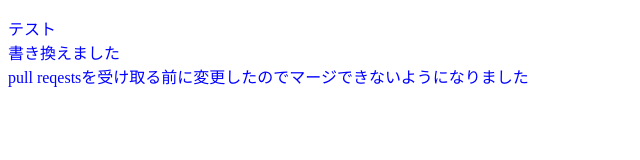
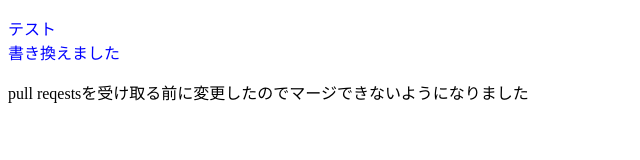
Before and after one commit to taratarako/20250512-git, a plain HTML site: page index.html in a window 1280 px wide. Shown: the whole page, without its empty margins (0-640 px from the left). Drawn offline with Linux system fonts and the light colour scheme.

Commit message:
一部色を白に戻しました

```diff
--- a/index.html
+++ b/index.html
@@ -6,6 +6,6 @@
   </head>
   <body>
     <p style="color:blue">テスト<br>
-    書き換えました<br>pull reqestsを受け取る前に変更したのでマージできないようになりました</p>
+    書き換えました<br></p>pull reqestsを受け取る前に変更したのでマージできないようになりました
   </body>
 </html>
```
